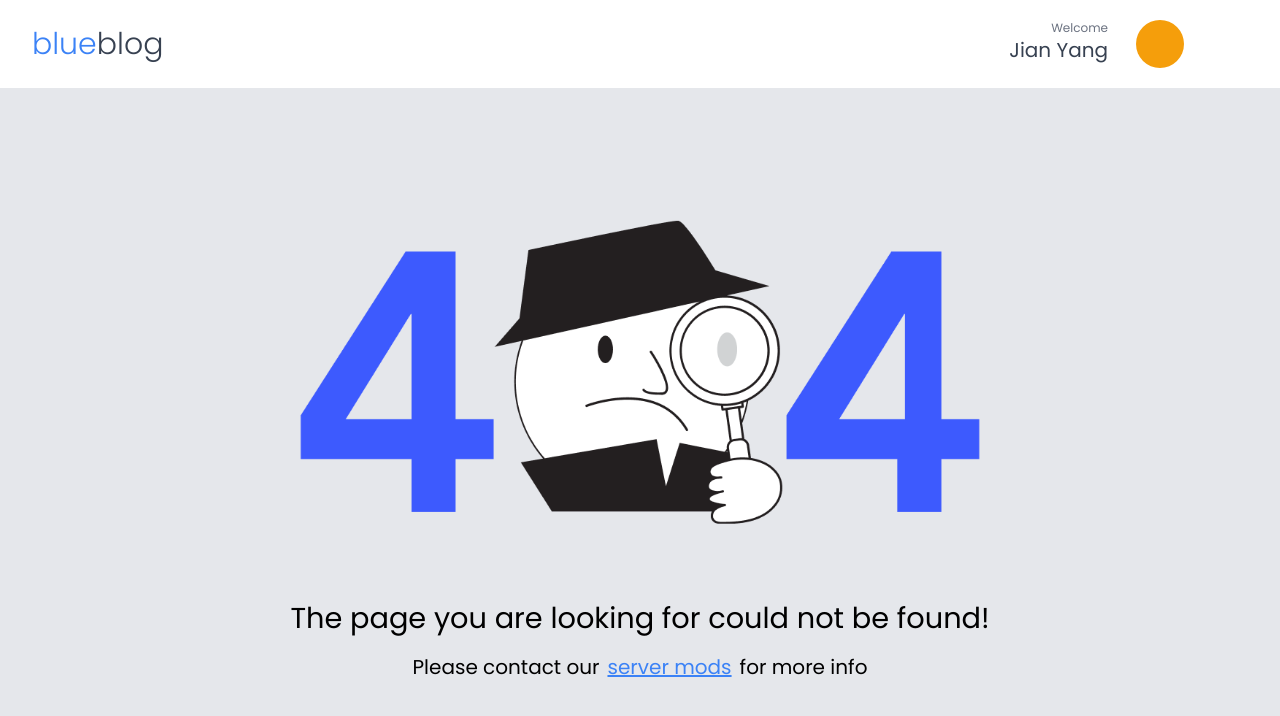
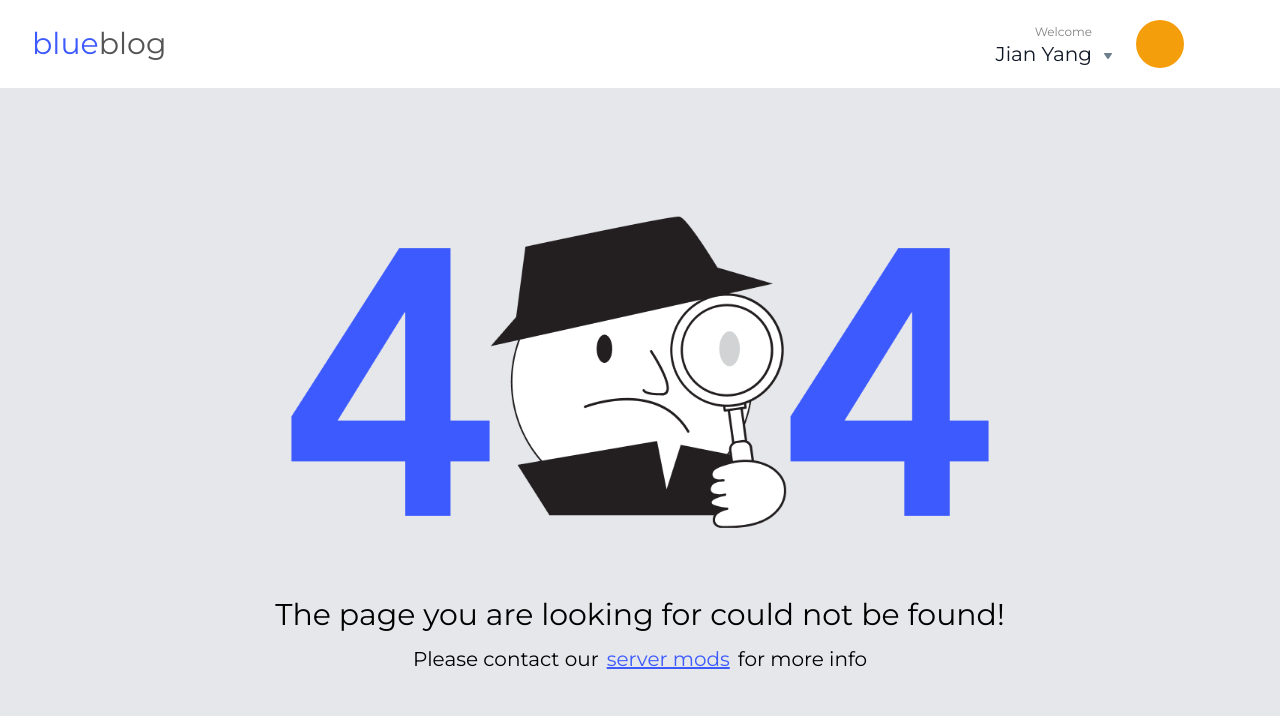
Before and after one commit to KrishnaDhingra/not-found-page, a React (Create React App) app: page / in a window 1280 px wide. Shown: the top 716 px of the page. Built offline with nearby package versions, Linux system fonts and the light colour scheme.

Commit message:
Adding the accordion and writing the server mods text in a better way

```diff
--- a/src/App.js
+++ b/src/App.js
@@ -8,22 +8,16 @@ function App() {
 
       <Navbar/>
 
-        <div className="inner-container grid place-items-center">
+        <div className="px-2 inner-container grid place-items-center">
 
-          <img className="not-found-image" src={NotFoundImage} alt="" />
+          <img className="transform scale-100 sm:scale-90 lg:scale-75 not-found-image" src={NotFoundImage} alt="" />
 
 
           <div className="flex flex-col gap-3">
 
-            <p className="not-found-text text-black text-center font-normal">The page you are looking for could not be found!</p>
+              <p className="not-found-text text-black text-2xl sm:text-3xl text-center font-normal">The page you are looking for could not be found!</p>
 
-            <div className="flex gap-2 justify-center">
-
-              <span className="text-black text-xl font-normal">Please contact our </span>
-              <a href="#" className="text-blue-500 text-xl font-normal underline hover:text-blue-600">server mods</a>
-              <span className="text-black text-xl font-normal">for more info</span>
-
-            </div>
+              <span className="text-center text-black text-xl font-normal">Please contact our<a href="#" className="mx-2 server-mods text-xl font-normal underline hover:text-blue-600">server mods</a>for more info</span>
 
           </div>
 
--- a/src/components/navbar.js
+++ b/src/components/navbar.js
@@ -1,19 +1,22 @@
 import React from 'react'
+import Accordion from '../assets/accordion.png'
 
 function Navbar(){
     return(
-        <div className="w-full bg-white flex py-5 px-8 pr-24 justify-between items-center">
+        <div className="w-full bg-white flex py-5 px-4 sm:px-8 pr-4 sm:pr-12 lg:pr-24 justify-between items-center">
 
             <div className="flex">
-                <span className="text-blue-500 text-3xl font-light">blue</span>
-                <span className="text-gray-700 text-3xl font-light">blog</span>
+                <span className="logo text-3xl font-normal">blue</span>
+                <span className="logo-dark text-3xl font-normal">blog</span>
             </div>
 
-            <div className="flex gap-7">
-                <div className="flex flex-col items-end">
-                    <span className="text-gray-500 text-xs font-normal">Welcome</span>
-                    <span className="text-gray-700 text-xl font-normal">Jian Yang</span>
+            <div className="flex items-end gap-3">
+                <div className="hidden sm:flex flex-col items-end">
+                    <span className="welcome-text text-xs font-normal">Welcome</span>
+                    <span className="text-gray-900 text-xl font-normal">Jian Yang</span>
                 </div>
+
+                <img src={Accordion} className="hidden sm:flex h-2 w-2 mb-2 mr-3 transform rotate-90" alt="" />
                 <div className="h-12 w-12 bg-yellow-500 rounded-full"></div>
             </div>
         </div>
--- a/src/index.css
+++ b/src/index.css
@@ -1,4 +1,4 @@
-@import url('https://fonts.googleapis.com/css2?family=Poppins:ital,wght@0,100;0,200;0,300;0,400;0,500;0,600;0,700;0,800;0,900;1,100;1,200;1,300;1,400;1,500;1,600;1,700;1,800;1,900&display=swap');
+@import url('https://fonts.googleapis.com/css2?family=Montserrat:wght@100;200;300;400;500;600;700;800;900&display=swap');
 
 @tailwind base;
 @tailwind components;
@@ -6,18 +6,21 @@
 
 body {
   margin: 0;
-  font-family: 'Poppins', sans-serif;
-}
-.four{
-  font-size: 16rem;
+  font-family: 'Montserrat', sans-serif;
 }
 .not-found-text{
   margin-top: -8.2rem;
-  font-size: 1.8rem;
+  /* font-size: 1.8rem; */
 }
 .inner-container{
   height: calc(100vh - 85px)
 }
-.not-found-image{
-  transform: scale(0.73);
+.logo, .server-mods{
+  color:#3D5AFE;
 }
+.welcome-text{
+  color:rgba(0, 0, 0, 0.49);
+}
+.logo-dark{
+  color:rgba(84, 84, 84, 1);
+}
```
Also changed, not shown: src/assets/accordion.png (added).
